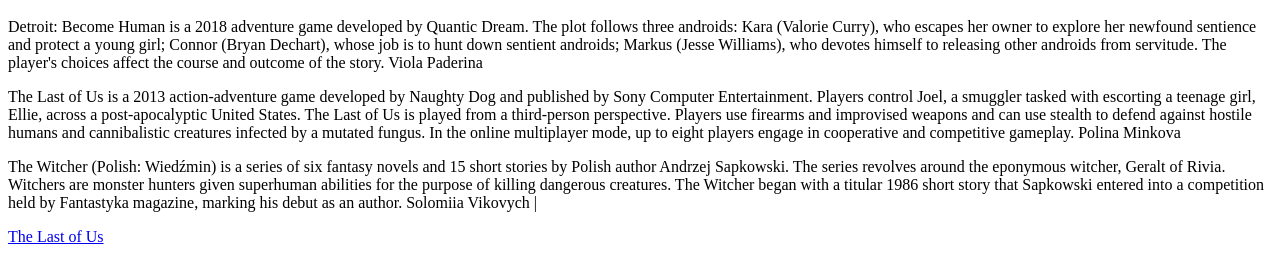
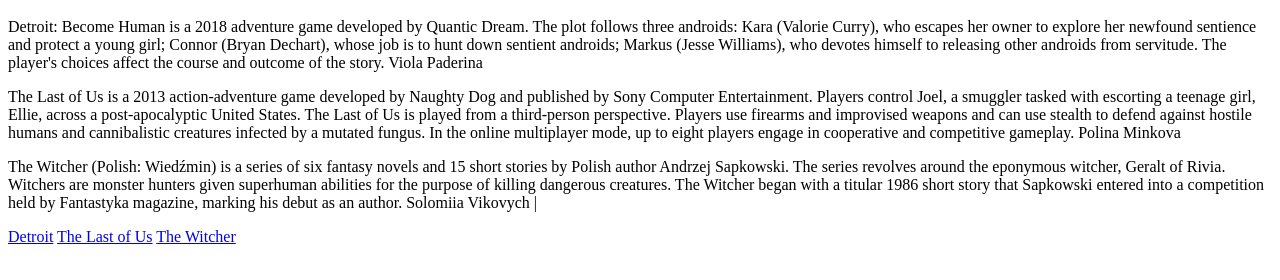
Before and after one commit to mpolinamm/Games-about-computer-console-games1, a plain HTML site: page index.html in a window 1280 px wide. Shown: the part 48-328 px from the top of the page. Drawn offline with Linux system fonts and the light colour scheme.

Commit message:
Update index.html

```diff
--- a/index.html
+++ b/index.html
@@ -3,8 +3,8 @@
 <p>The Last of Us is a 2013 action-adventure game developed by Naughty Dog and published by Sony Computer Entertainment. Players control Joel, a smuggler tasked with escorting a teenage girl, Ellie, across a post-apocalyptic United States. The Last of Us is played from a third-person perspective. Players use firearms and improvised weapons and can use stealth to defend against hostile humans and cannibalistic creatures infected by a mutated fungus. In the online multiplayer mode, up to eight players engage in cooperative and competitive gameplay. Polina Minkova</p>
 <p>The Witcher (Polish: Wiedźmin) is a series of six fantasy novels and 15 short stories by Polish author Andrzej Sapkowski. The series revolves around the eponymous witcher, Geralt of Rivia. Witchers are monster hunters given superhuman abilities for the purpose of killing dangerous creatures. The Witcher began with a titular 1986 short story that Sapkowski entered into a competition held by Fantastyka magazine, marking his debut as an author. Solomiia Vikovych                               |</p>
 
-<a href="https://github.com/mpolinamm/Games-about-computer-console-games1/blob/63c5a1a6815660f9ea0c205c862473fa5a1009d2/detroit.html">The Last of Us</a>
+<a href="https://github.com/mpolinamm/Games-about-computer-console-games1/blob/63c5a1a6815660f9ea0c205c862473fa5a1009d2/detroit.html">Detroit</a>
 
-<p> <https://github.com/mpolinamm/Games-about-computer-console-games1/blob/63c5a1a6815660f9ea0c205c862473fa5a1009d2/TLOU.html> </p>
+<a href="https://github.com/mpolinamm/Games-about-computer-console-games1/blob/63c5a1a6815660f9ea0c205c862473fa5a1009d2/TLOU.html">The Last of Us</a>
 
-<p> <https://github.com/mpolinamm/Games-about-computer-console-games1/blob/63c5a1a6815660f9ea0c205c862473fa5a1009d2/witcher.html> </p>
+<a href="https://github.com/mpolinamm/Games-about-computer-console-games1/blob/63c5a1a6815660f9ea0c205c862473fa5a1009d2/witcher.html">The Witcher</a>
```
